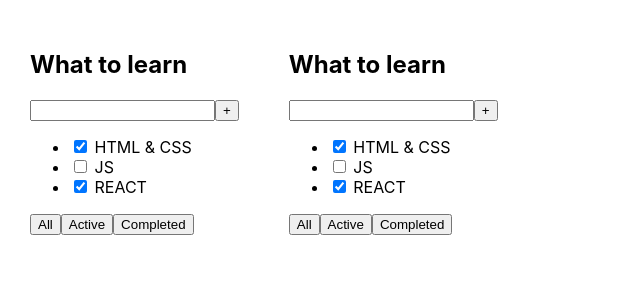
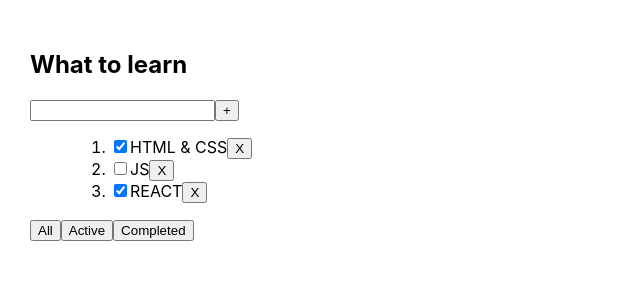
Before and after one commit to TanyaDanilovich/todolist-ts, a React (Create React App) app: page / in a window 1280 px wide. Shown: the top 300 px of the page, without its empty margins (0-640 px from the left). Built offline with nearby package versions, Linux system fonts and the light colour scheme.

Commit message:
add button "Delete task"

```diff
--- a/src/App.tsx
+++ b/src/App.tsx
@@ -1,6 +1,6 @@
 import React from 'react';
 import './App.css';
-import TodoList from "./TodoList";
+import TodoList from './TodoList';
 
 export type TaskType = {
     id: number
@@ -11,18 +11,21 @@ export type TaskType = {
 
 function App() {
     //BLL
-    const todoListTitle: string = "What to learn"
-    const tasksArray: Array<TaskType> = [
-        {id: 1, title: "HTML & CSS", isDone: true},
-        {id: 2, title: "JS", isDone: false},
-        {id: 3, title: "REACT", isDone: true}]
+    const todoListTitle: string = 'What to learn'
+    const [tasksArray, setTasksArray] = React.useState<Array<TaskType>>([
+        {id: 1, title: 'HTML & CSS', isDone: true},
+        {id: 2, title: 'JS', isDone: false},
+        {id: 3, title: 'REACT', isDone: true}])
 
+    const removeTask = (taskId: number) => {
+        const tasksArrayRemoved = tasksArray.filter((task) => task.id !== taskId)
+        setTasksArray(tasksArrayRemoved)
+    }
 
     //GUI
     return (
         <div className="App">
-            <TodoList title={todoListTitle} tasks={tasksArray}/>
-            <TodoList title={todoListTitle} tasks={tasksArray}/>
+            <TodoList title={todoListTitle} tasks={tasksArray} removeTask={removeTask}/>
         </div>
     );
 }
--- a/src/TodoList.tsx
+++ b/src/TodoList.tsx
@@ -1,11 +1,32 @@
 import React from 'react';
-import {TaskType} from "./App";
+import {TaskType} from './App';
 
-type TodoListPropsType={
+type TodoListPropsType = {
     title: string
     tasks: Array<TaskType>
+    removeTask: (taskId: number) => void
 }
 const TodoList = (props: TodoListPropsType) => {
+
+    const taskList =
+        props.tasks.length ?
+            <ol>
+                {props.tasks.map((task) => {
+                    return (
+                        <li key={task.id}>
+                            <input type="checkbox" checked={task.isDone}/>
+                            <span>{task.title}</span>
+                            <button onClick={() => {
+                                props.removeTask(task.id)
+                            }}>X
+                            </button>
+                        </li>
+                    )
+                })}
+            </ol>
+            : <span>No tasks in task list</span>
+
+
     return (
         <div>
             <h2>{props.title}</h2>
@@ -14,9 +35,7 @@ const TodoList = (props: TodoListPropsType) => {
                 <button>+</button>
             </div>
             <ul>
-                <li><input type="checkbox" checked={props.tasks[0].isDone}/> <span>{props.tasks[0].title}</span></li>
-                <li><input type="checkbox" checked={props.tasks[1].isDone}/> <span>{props.tasks[1].title}</span></li>
-                <li><input type="checkbox" checked={props.tasks[2].isDone}/> <span>{props.tasks[2].title}</span></li>
+                {taskList}
             </ul>
             <div>
                 <button>All</button>
```
